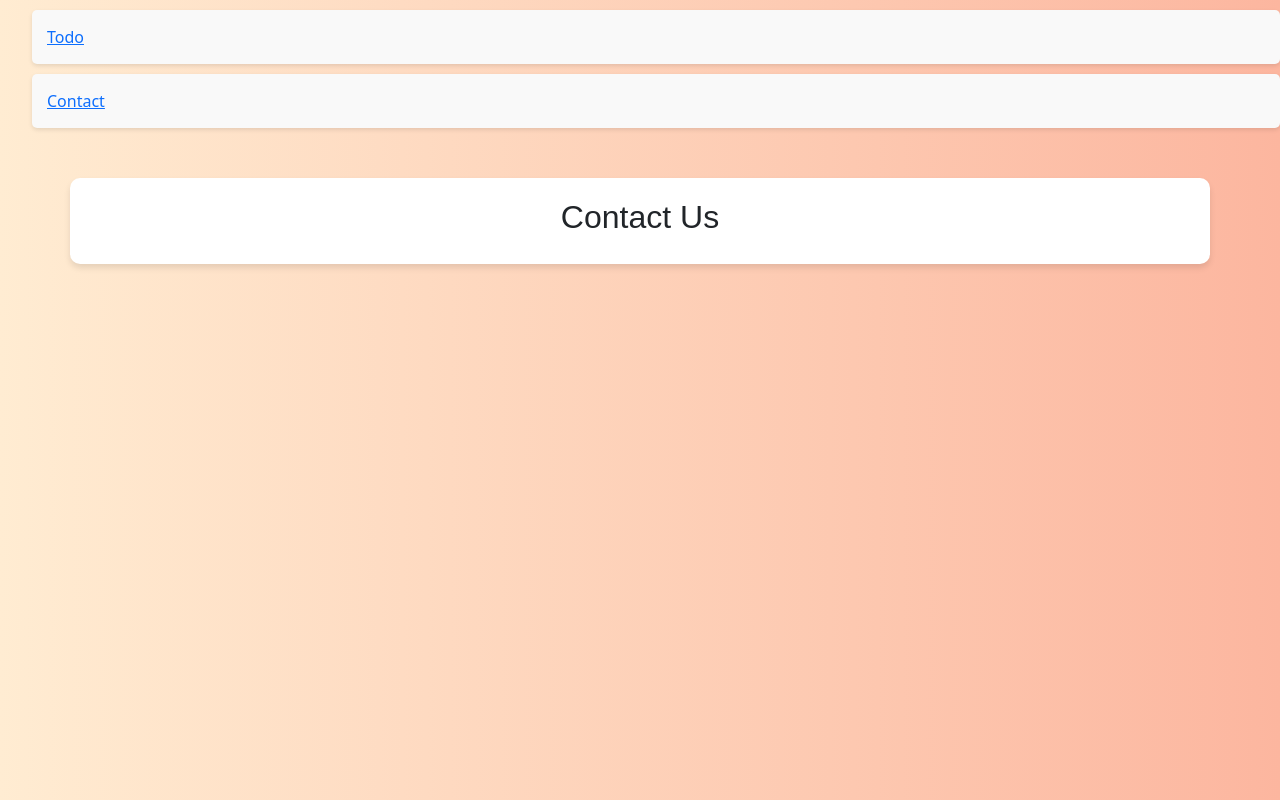
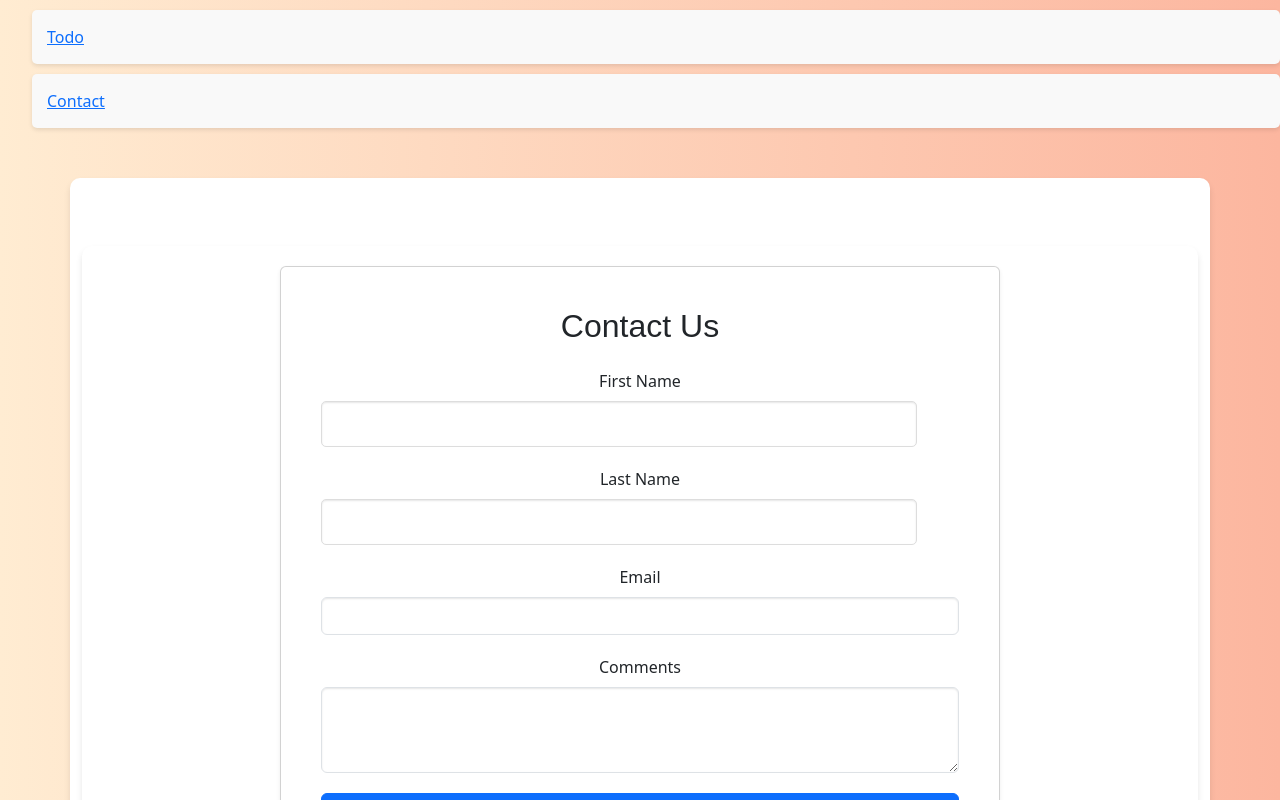
Before and after one commit to CGOdom/lot-to-do, a React (Create React App) app: page /contact in a window 1280 px wide. Shown: the top 800 px of the page. Built offline with nearby package versions, Linux system fonts and the light colour scheme.

Commit message:
fixed contact/todo.js files

```diff
--- a/src/pages/Contact.js
+++ b/src/pages/Contact.js
@@ -1,13 +1,87 @@
-import React from 'react';
-import './Contact.css'; // Import specific styles for Contact page
+import React, { useState } from 'react';
+import { Form, Button, Container, Row, Col, Card } from 'react-bootstrap';
+import './Contact.css';
 
 const Contact = () => {
+  const [formData, setFormData] = useState({
+    firstName: '',
+    lastName: '',
+    email: '',
+    comments: ''
+  });
+
+  const handleChange = (e) => {
+    setFormData({ ...formData, [e.target.name]: e.target.value });
+  };
+
+  const handleSubmit = (e) => {
+    e.preventDefault();
+    // Handle form submission logic here
+    console.log('Form data:', formData);
+  };
+
   return (
-    <div>
-      <h2>Contact Us</h2>
-      {/* Your Contact form component code here */}
-    </div>
+    <Container className="mt-5">
+      <Row className="justify-content-center">
+        <Col md={8}>
+          <Card className="p-4 shadow-sm">
+            <Card.Body>
+              <h2 className="mb-4 text-center">Contact Us</h2>
+              <Form onSubmit={handleSubmit}>
+                <Form.Group controlId="formFirstName" className="mb-3">
+                  <Form.Label>First Name</Form.Label>
+                  <Form.Control
+                    type="text"
+                    name="firstName"
+                    value={formData.firstName}
+                    onChange={handleChange}
+                    required
+                  />
+                </Form.Group>
+
+                <Form.Group controlId="formLastName" className="mb-3">
+                  <Form.Label>Last Name</Form.Label>
+                  <Form.Control
+                    type="text"
+                    name="lastName"
+                    value={formData.lastName}
+                    onChange={handleChange}
+                    required
+                  />
+                </Form.Group>
+
+                <Form.Group controlId="formEmail" className="mb-3">
+                  <Form.Label>Email</Form.Label>
+                  <Form.Control
+                    type="email"
+                    name="email"
+                    value={formData.email}
+                    onChange={handleChange}
+                    required
+                  />
+                </Form.Group>
+
+                <Form.Group controlId="formComments" className="mb-3">
+                  <Form.Label>Comments</Form.Label>
+                  <Form.Control
+                    as="textarea"
+                    name="comments"
+                    value={formData.comments}
+                    onChange={handleChange}
+                    rows={3}
+                  />
+                </Form.Group>
+
+                <Button variant="primary" type="submit" className="w-100">
+                  Submit
+                </Button>
+              </Form>
+            </Card.Body>
+          </Card>
+        </Col>
+      </Row>
+    </Container>
   );
-}
+};
 
 export default Contact;
--- a/src/pages/Todo.js
+++ b/src/pages/Todo.js
@@ -1,13 +1,63 @@
-import React from 'react';
-import './Todo.css'; // Import specific styles for Todo page
+import React, { useState, useEffect } from 'react';
+import { nanoid } from 'nanoid';
+import { Container, Button, ButtonGroup, Card, Row, Col } from 'react-bootstrap';
+import TodoForm from '../components/TodoForm';
+import TodoList from '../components/TodoList';
+import './Todo.css';
 
 const Todo = () => {
+  const [todos, setTodos] = useState(getInitialState());
+  const [filter, setFilter] = useState('all');
+
+  useEffect(() => {
+    localStorage.setItem('todos', JSON.stringify(todos));
+  }, [todos]);
+
+  function getInitialState() {
+    const savedTodos = localStorage.getItem('todos');
+    return savedTodos ? JSON.parse(savedTodos) : [];
+  }
+
+  const addItem = (text) => {
+    setTodos([...todos, { id: nanoid(), text, completed: false }]);
+  };
+
+  const deleteItem = (id) => {
+    setTodos(todos.filter((todo) => todo.id !== id));
+  };
+
+  const toggleComplete = (id) => {
+    setTodos(todos.map((todo) =>
+      todo.id === id ? { ...todo, completed: !todo.completed } : todo
+    ));
+  };
+
+  const filteredTodos = todos.filter(todo => {
+    if (filter === 'todo') return !todo.completed;
+    if (filter === 'done') return todo.completed;
+    return true;
+  });
+
   return (
-    <div>
-      <h2>Todo List</h2>
-      {/* Your Todo list component code here */}
-    </div>
+    <Container className="mt-5">
+      <Row className="justify-content-center">
+        <Col md={8}>
+          <Card className="p-4 shadow-sm">
+            <Card.Body>
+              <h2 className="mb-4 text-center">To-Do List</h2>
+              <ButtonGroup className="mb-3 w-100">
+                <Button variant={filter === 'all' ? 'primary' : 'secondary'} onClick={() => setFilter('all')}>All</Button>
+                <Button variant={filter === 'todo' ? 'primary' : 'secondary'} onClick={() => setFilter('todo')}>To-Do</Button>
+                <Button variant={filter === 'done' ? 'primary' : 'secondary'} onClick={() => setFilter('done')}>Done</Button>
+              </ButtonGroup>
+              <TodoForm addItem={addItem} />
+              <TodoList todos={filteredTodos} deleteItem={deleteItem} toggleComplete={toggleComplete} />
+            </Card.Body>
+          </Card>
+        </Col>
+      </Row>
+    </Container>
   );
-}
+};
 
 export default Todo;
```
